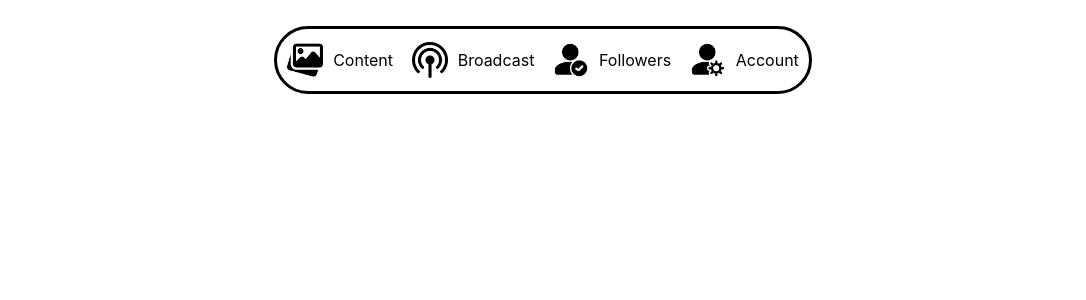
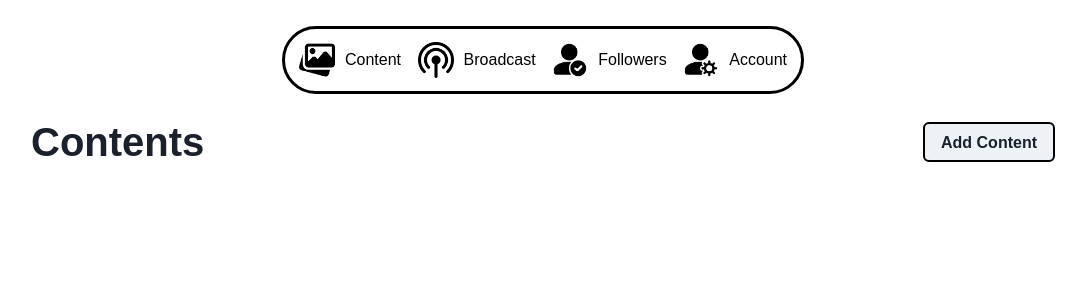
Before and after one commit to IF3110-2023-02-03/ClientSPA, a React (Vite) app: page /content in a window 1280 px wide. Shown: the top 300 px of the page, without its empty margins (97-1183 px from the left). Built offline with nearby package versions, Linux system fonts and the light colour scheme.

Commit message:
feat: navigation and contents

```diff
--- a/src/component/Navbar.jsx
+++ b/src/component/Navbar.jsx
@@ -1,3 +1,4 @@
+import { Link } from "react-router-dom";
 import '../style/Navbar.css'
 
 function Navbar() {
@@ -5,22 +6,22 @@ function Navbar() {
       <>
         <div className="navbar-container">
             <div className="navbar">
-                <a href="/public/user/photos" className="navbar-item">
+                <Link to='/content' className="navbar-item">
                     <img src="../../assets/image.png" alt="Content" className="navbar-item-img"/>
                     <p className="navbar-item-desc">Content</p>
-                </a>
-                <a href="/public/user/search" className="navbar-item">
+                </Link>
+                <Link to='/broadcast' className="navbar-item">
                     <img src="../../assets/signal.png" alt="Broadcast" className="navbar-item-img"/>
                     <p className="navbar-item-desc">Broadcast</p>
-                </a>
-                <a href="/public/user/feeds" className="navbar-item">
+                </Link>
+                <Link to='/followers' className="navbar-item">
                     <img src="../../assets/check.png" alt="Followers" className="navbar-item-img"/>
                     <p className="navbar-item-desc">Followers</p>
-                </a>
-                <a href="/public/user/spaces" className="navbar-item">
+                </Link>
+                <Link to='/account' className="navbar-item">
                     <img src="../../assets/setting.png" alt="Account" className="navbar-item-img"/>
                     <p className="navbar-item-desc">Account</p>
-                </a>
+                </Link>
             </div>
         </div>
       </>
--- a/src/page/Content.jsx
+++ b/src/page/Content.jsx
@@ -1,10 +1,42 @@
+import { Modal, ModalContent, ModalOverlay, ModalHeader, ModalCloseButton, useDisclosure, Button, Input, Image, Textarea } from '@chakra-ui/react'
 import Navbar from '../component/Navbar.jsx'
+import "../style/Page.css"
+import { useState } from 'react'
 
 function Content() {
+  const { isOpen, onOpen, onClose } = useDisclosure()
 
   return (
     <>
-      <Navbar />
+      <div className='content-wrapper'>
+        <Navbar />
+        <div className="content">
+            <div className="item-settings-container">
+                <h1 className="title">Contents</h1>
+                <Button onClick={onOpen} className="button-white">Add Content</Button>
+                <Modal onClose={onClose} isOpen={isOpen} isCentered>
+                    <ModalOverlay />
+                    <ModalContent className='add-photo-popup'>
+                        <ModalHeader >Add Photo</ModalHeader>
+                        <ModalCloseButton />
+                        <Image src="../../assets/home-page.png" className="add-photo-img" id="add-photo-display"/>
+                        <div className="hcenter">
+                            <label htmlFor="file-input" className="input-label">Choose File</label>
+                        </div>
+                        <Input type="file" id="file-input"/>
+                        <div className="form-group">
+                            <Textarea type="description" id="desc" className="desc" placeholder="Description" w={'90%'}/>
+                        </div>
+                        <Button className="button-black" id="submit-photo">Upload Content</Button>
+                    </ModalContent>
+                </Modal>
+            </div>
+            <br/>
+            <div className="content-container" id="container">
+            </div>
+        </div>
+      </div>
+
     </>
   )
 }
--- a/src/style/HomePage.css
+++ b/src/style/HomePage.css
@@ -1,7 +1,7 @@
 .wrapper {
     height: 100vh;
     width: 100vw;
-    background-image: url("../../public/assets/home-page.png");
+    background-image: url("../../assets/home-page.png");
     background-size: cover;
     background-repeat: no-repeat;
     background-position: center center;
--- /dev/null
+++ b/src/style/Page.css
@@ -0,0 +1,80 @@
+.content-wrapper {
+    margin: 0 auto;
+    font-family: sans-serif;
+
+    display: flex;
+    justify-content: center;
+}
+
+.content {
+    width: 80%;
+    height: 100%;
+    margin-top: 8%;
+}
+
+.item-settings-container {
+    margin: 10px 0px;
+    display: flex;
+    flex-direction: row;
+    justify-content: space-between;
+    align-items: center;
+}
+
+.add-photo-img {
+    height: 30%;
+    object-fit: contain;
+}
+
+input[type="file"] {
+    display: none;
+}
+
+.title {
+    font-size: 40px;
+    margin-right: 20px;
+}
+
+.button-white {
+    color: black;
+    background-color: white;
+    font-size: 16px;
+    padding: 10px 20px;
+    border-radius: 15px;
+    border: 2px solid black;
+    text-align: center;
+}
+
+.button-white:hover {
+    color: white;
+    background-color: black;
+
+    cursor: pointer;
+}
+
+.input-label {
+    width: 40%;
+    margin-top: 5%;
+    color: black;
+    background-color: white;
+    font-size: 16px;
+    padding: 5px 10px;
+    border-radius: 15px;
+    border: 2px solid black;
+    text-align: center;
+}
+
+.input-label:hover {
+    color: white;
+    background-color: black;
+
+    cursor: pointer;
+}
+
+.hcenter {
+    display: flex;
+    justify-content: center;
+}
+
+.desc {
+    margin: 5%;
+}
```
